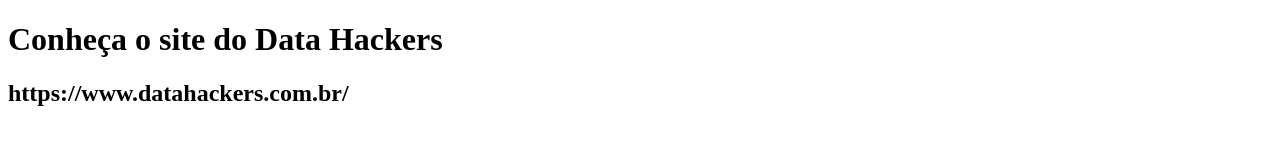
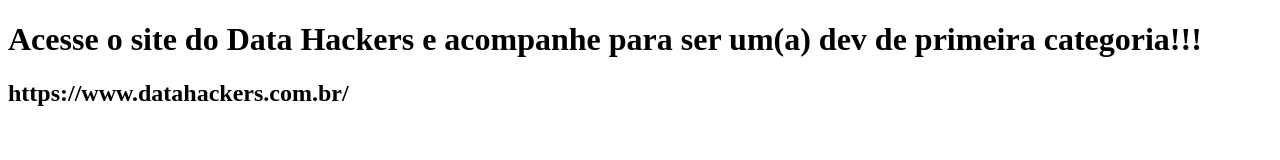
Before and after one commit to wlcamargo/docker_swarm, a plain HTML site: page index.html in a window 1280 px wide. Drawn offline with Linux system fonts and the light colour scheme.

Commit message:
add site and scale

```diff
--- a/index.html
+++ b/index.html
@@ -4,7 +4,7 @@
     <title>Data Hackers</title>
 </head>
 <body>
-    <h1>Conheça o site do Data Hackers</h1>
+    <h1>Acesse o site do Data Hackers e acompanhe para ser um(a) dev de primeira categoria!!!</h1>
     <h2>https://www.datahackers.com.br/</h2>
 
 </body>
```
Also changed, not shown: 1 other file.
